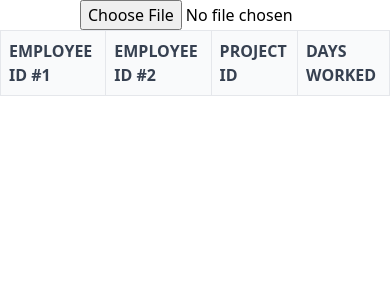
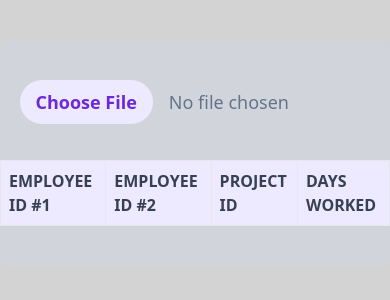
Before and after one commit to AnzhelDimitrov/Anzhel-Dimitrov-employees, a React (Vite) app: page / in a window 390 px wide. Shown: the top 300 px of the page. Built offline with nearby package versions, Linux system fonts and the light colour scheme.

Commit message:
add more styles and is now responsive

```diff
--- a/src/App.jsx
+++ b/src/App.jsx
@@ -175,20 +175,28 @@ function App() {
   };
 
   return (
-    <div>
-      {/* File Uploader */}
-      <div>
+
+      <div className="relative w-full
+           my-10 mx-auto bg-gray-300
+           xs:bg-gray-50 md: py-10
+           rounded-lg sm:w-3/5"
+      > {/* File Uploader */}
         <input
-          type="file"
-          name="file"
-          onChange={changeHandler}
-          accept=".csv"
-          className="flex mx-auto pl-20"
-      />
-      </div>
-      <div className=" relative">
+            type="file"
+            name="file"
+            onChange={changeHandler}
+            accept=".csv"
+            className="mx-auto mb-9 block text-lg text-slate-500
+            file:mr-4 file:py-2 file:px-4
+            file:rounded-full file:border-0
+            file:text-lg file:font-semibold
+            file:bg-violet-100 file:text-violet-700
+            hover:file:bg-violet-300
+            hover:file:cursor-pointer
+            "
+        />
         <table className="table-auto mx-auto border text-left text-gray-500 dark:text-gray-400">
-          <thead className="text-gray-700 uppercase bg-gray-50 dark:bg-gray-700 dark:text-gray-400">
+          <thead className="text-gray-700 uppercase bg-violet-100 dark:bg-gray-700 dark:text-gray-400">
             <tr>
               <th scope="col" className="border p-2">Employee ID #1</th>
               <th scope="col" className="border p-2">Employee ID #2</th>
@@ -200,10 +208,13 @@ function App() {
             {values && values.map((value, index) => {
               return (
                 <tr
-                  className=""
+                  className="bg-white border-b dark:bg-gray-800 dark:border-gray-700"
                   key={index}>
                     {Object.keys(value).map((i) => {
-                      return <td key={i}>{value[i]}</td>;
+                      return  <td
+                                className="py-2 px-4 border"
+                                key={i}>{value[i]}
+                              </td>;
                     })}
                 </tr>
               );
@@ -211,7 +222,7 @@ function App() {
           </tbody>
         </table>
       </div>
-    </div>
+
   );
 }
 
--- a/src/index.css
+++ b/src/index.css
@@ -1,3 +1,7 @@
 @tailwind base;
 @tailwind components;
 @tailwind utilities;
+
+body {
+    background-color: lightgray;
+}
--- a/tailwind.config.cjs
+++ b/tailwind.config.cjs
@@ -5,6 +5,11 @@ module.exports = {
     "./src/**/*.{js,ts,jsx,tsx}",
   ],
   theme: {
+    screens: {
+      'xxs': '350px',
+      'xs': '400px',
+      'sm': '760px'
+    },
     extend: {},
   },
   plugins: [],
```
